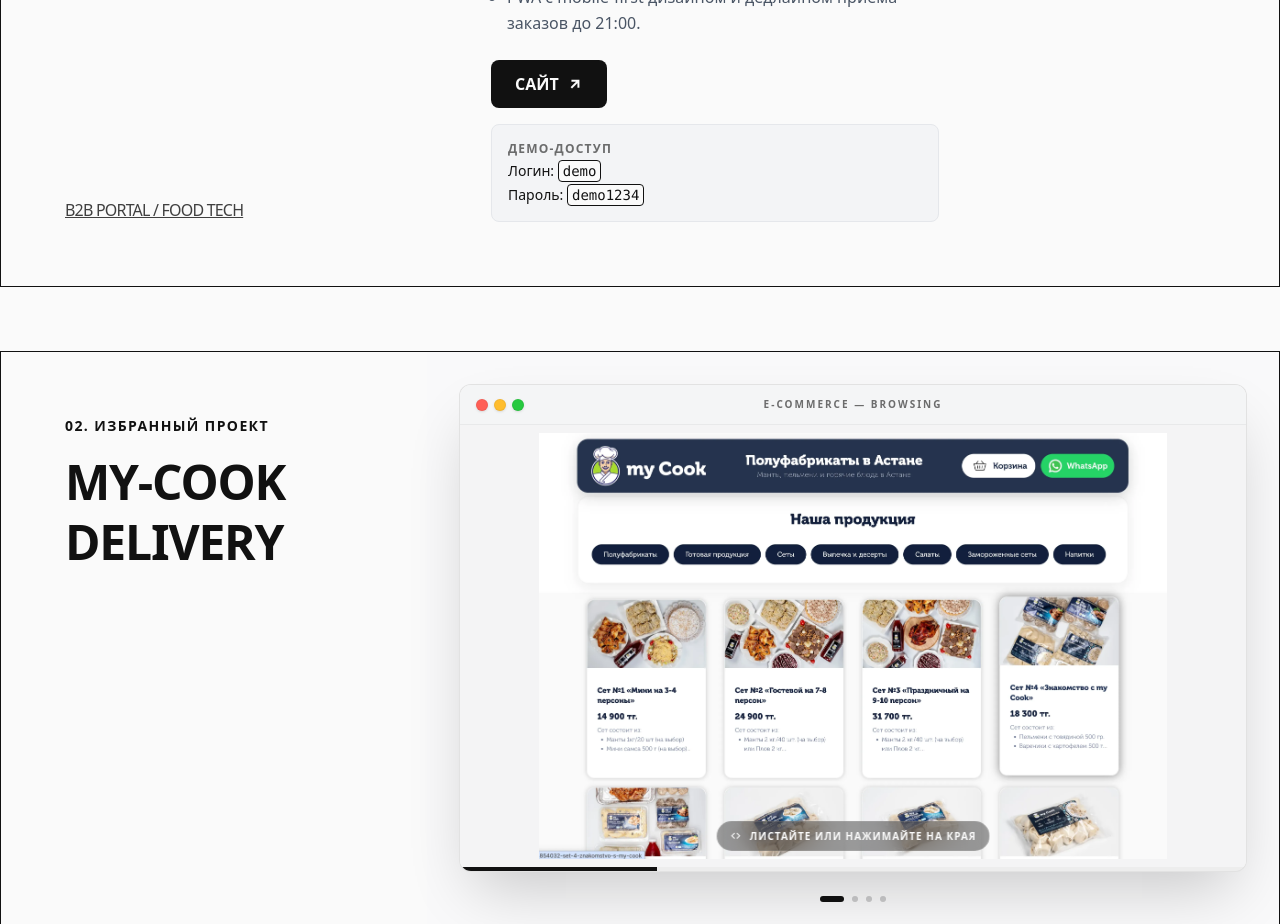
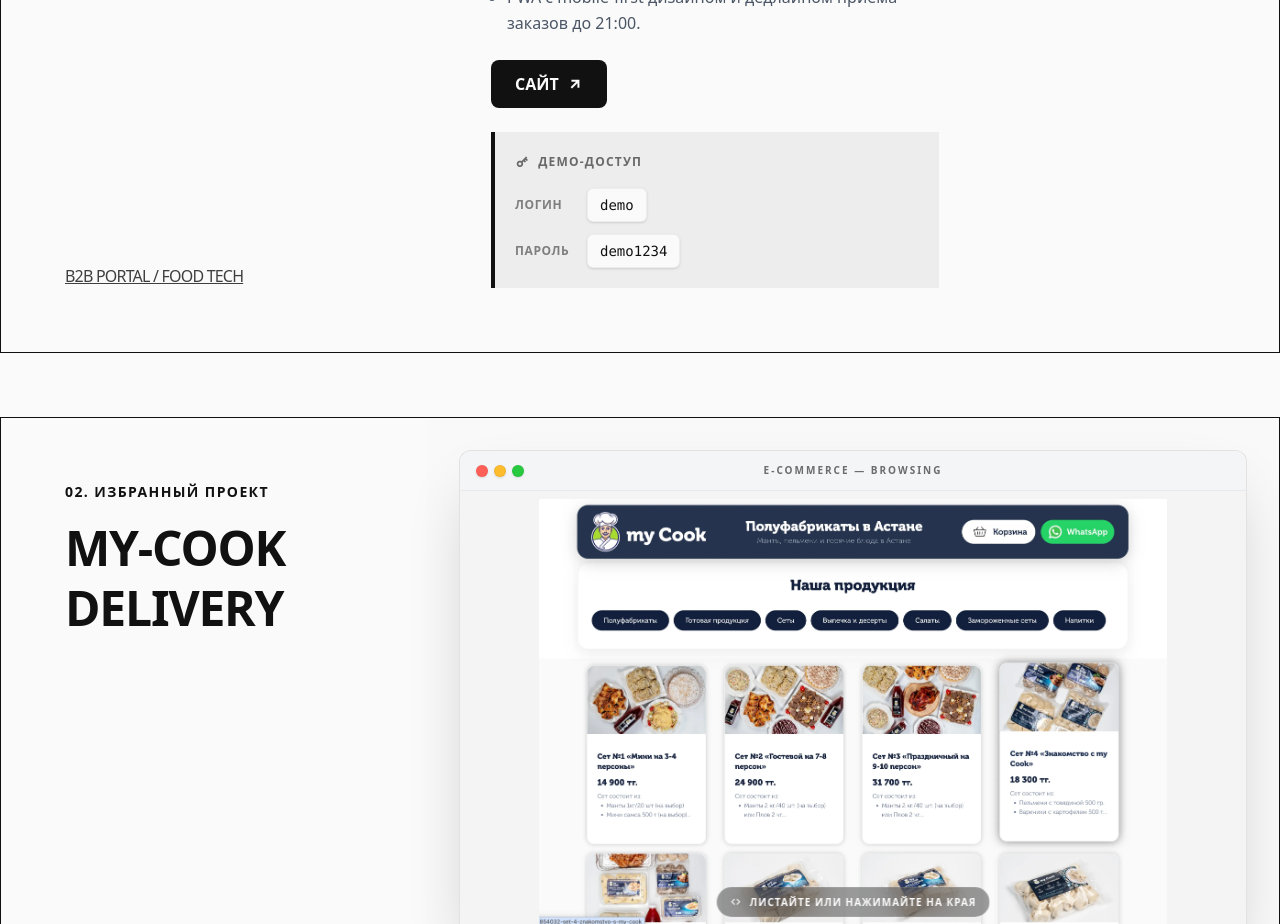
Before and after one commit to abzalt1/abzalt1.github.io, a Next.js app: page / in a window 1280 px wide. Shown: the part 2440-3364 px from the top of the page. Built offline with nearby package versions, Linux system fonts and the light colour scheme.

Commit message:
style: refine demo credentials block UI

```diff
--- a/src/components/Projects.tsx
+++ b/src/components/Projects.tsx
@@ -237,10 +237,20 @@
                                     Сайт <i className="ri-arrow-right-up-line"></i>
                                 </a>
                                 {demoCredentials && (
-                                    <div className="mt-4 p-4 bg-gray-100 rounded-[8px] border border-gray-200">
-                                        <p className="text-xs font-bold uppercase mb-1 text-black/60 tracking-widest">Демо-доступ</p>
-                                        <p className="text-sm font-medium text-black">Логин: <span className="font-mono bg-white px-1 py-0.5 rounded border">{demoCredentials.login}</span></p>
-                                        <p className="text-sm font-medium text-black mt-1">Пароль: <span className="font-mono bg-white px-1 py-0.5 rounded border">{demoCredentials.pass}</span></p>
+                                    <div className="mt-6 p-5 bg-black/5 border-l-4 border-black">
+                                        <h4 className="text-xs font-bold uppercase mb-4 text-black/60 tracking-widest flex items-center gap-2">
+                                            <i className="ri-key-2-line text-sm"></i> Демо-доступ
+                                        </h4>
+                                        <div className="space-y-3">
+                                            <div className="flex items-center gap-4">
+                                                <span className="text-xs font-bold uppercase w-14 opacity-50 tracking-wider">Логин</span>
+                                                <span className="text-sm font-mono font-medium bg-white px-3 py-1.5 rounded-md shadow-sm border border-black/5 select-all">{demoCredentials.login}</span>
+                                            </div>
+                                            <div className="flex items-center gap-4">
+                                                <span className="text-xs font-bold uppercase w-14 opacity-50 tracking-wider">Пароль</span>
+                                                <span className="text-sm font-mono font-medium bg-white px-3 py-1.5 rounded-md shadow-sm border border-black/5 select-all">{demoCredentials.pass}</span>
+                                            </div>
+                                        </div>
                                     </div>
                                 )}
                             </div>
```
